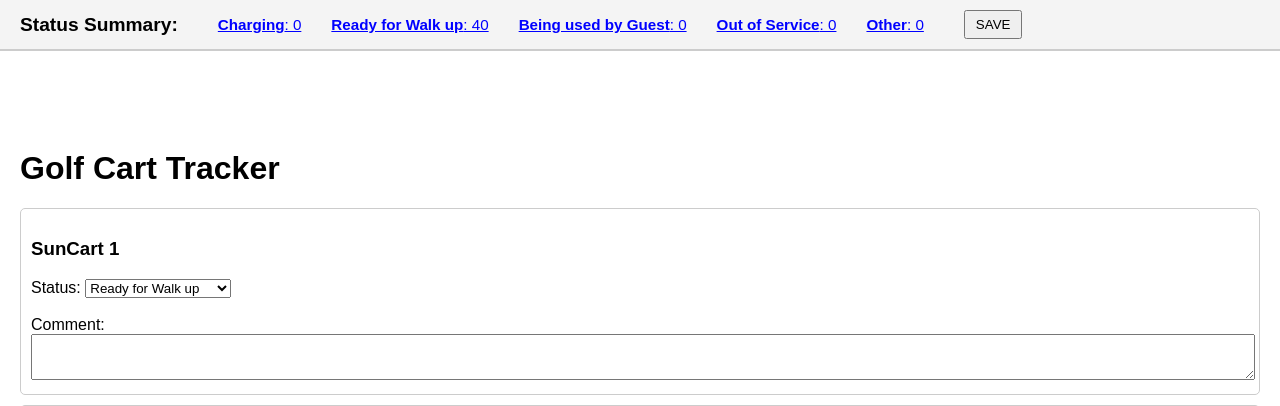
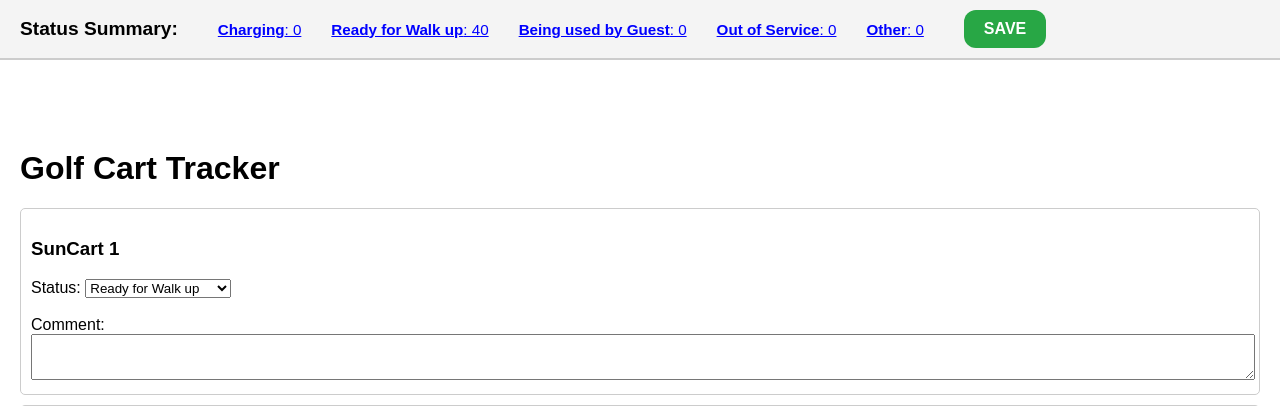
Before and after one commit to ojavier0506-ui/golf_carts, a Flask app: page / in a window 1280 px wide. Shown: the top 406 px of the page. Run offline with Flask 3, Linux system fonts and the light colour scheme; parts of the project's set-up code (start-up, migrations or seed data) failed here and were passed over.

Commit message:
Update index.html

```diff
--- a/templates/index.html
+++ b/templates/index.html
@@ -48,7 +48,21 @@
         .modal-content button { margin-top: 15px; padding: 5px 15px; }
 
         /* SAVE button at top */
-        .save-top { margin-left: 20px; padding: 5px 10px; }
+        .save-top {
+            margin-left: 20px;
+            padding: 10px 20px;          /* Más rectangular */
+            border-radius: 12px;          /* Bordes redondeados */
+            background-color: #28a745;    /* Verde */
+            color: white;                 /* Letra blanca */
+            border: none;                 /* Sin borde predeterminado */
+            cursor: pointer;              /* Mano al pasar el mouse */
+            font-weight: bold;
+            font-size: 1em;
+        }
+
+        .save-top:hover {
+            background-color: #218838;   /* Verde más oscuro al pasar el mouse */
+        }
     </style>
 </head>
 <body>
```
